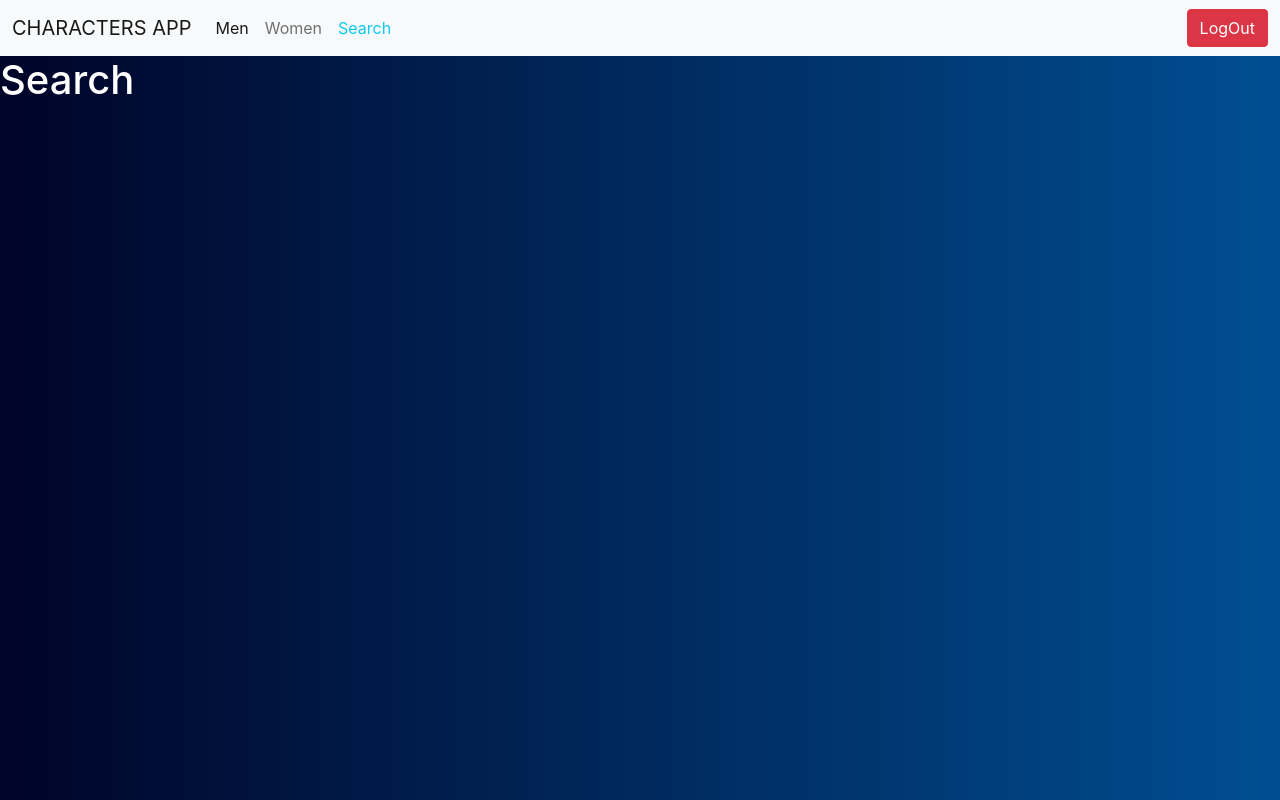
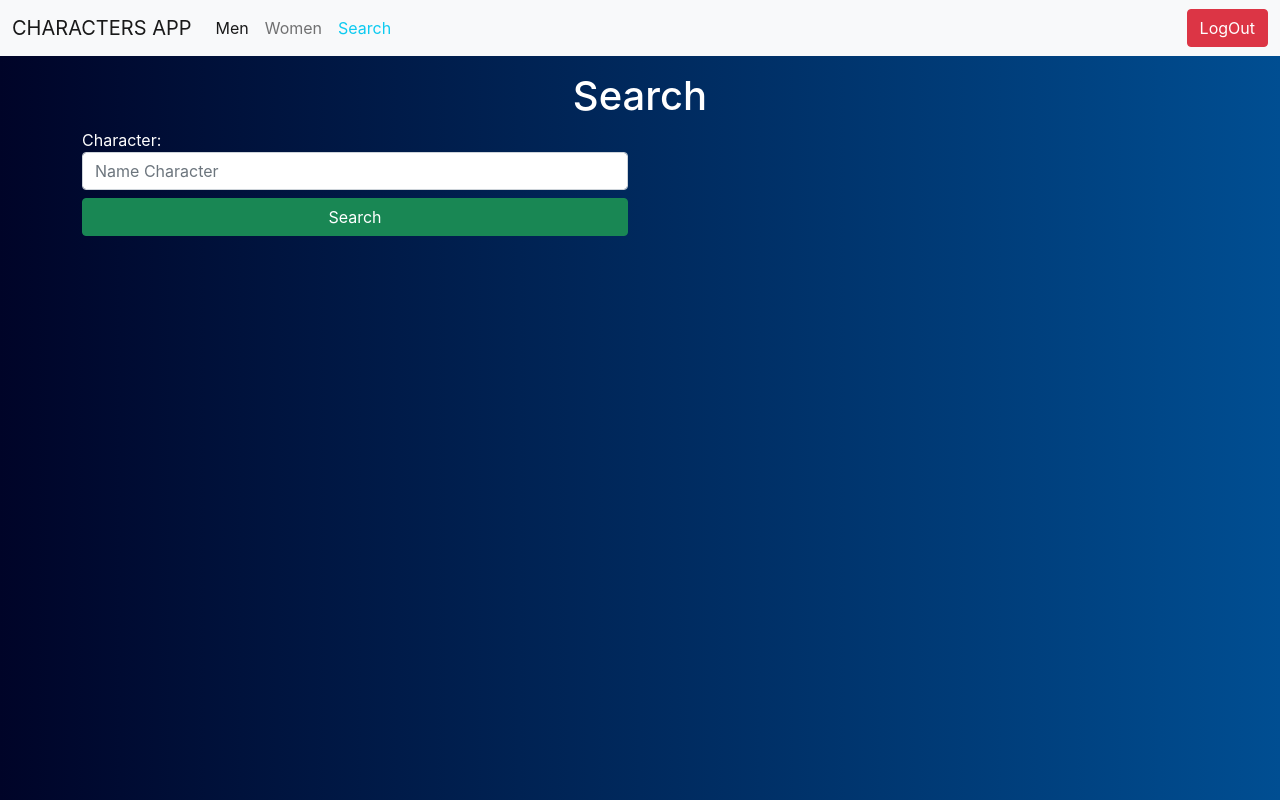
Before and after one commit to TheKevinT/React-Router-DBZ, a React (Create React App) app: page /search in a window 1280 px wide. Built offline with nearby package versions, Linux system fonts and the light colour scheme.

Commit message:
pantalla de search dar estilo y crear formulario

```diff
--- a/src/Pages/SearchScreen.jsx
+++ b/src/Pages/SearchScreen.jsx
@@ -1,11 +1,44 @@
-import React from 'react'
+import React, { useState } from "react";
 
-const SearchScreen = () => {
-    return (
-        <>
-            <h1>Search</h1>
-        </>
-    )
-}
+const SearchScreen = ({ history }) => {
+  const [inputValue, setInputValue] = useState("");
 
-export default SearchScreen
+  const _handleChange = (e) => {
+    const value = e.target.value;
+    setInputValue(value);
+  };
+  const _handleSubmit = (e) => {
+    e.preventDefault();
+    history.push(`?search=${inputValue}`);
+  };
+
+  return (
+    <>
+      <div className="container mt-3">
+        <h1 className="text-center">Search</h1>
+        <div className="row">
+          <div className="col-6">
+            <form onSubmit={_handleSubmit}>
+              <label className="form-label w-100">
+                Character:
+                <input
+                  className="form-control"
+                  type="text"
+                  placeholder="Name Character"
+                  autoComplete="off"
+                  value={inputValue}
+                  onChange={_handleChange}
+                />
+              </label>
+              <button type="submit" className="btn btn-success w-100">
+                Search
+              </button>
+            </form>
+          </div>
+        </div>
+      </div>
+    </>
+  );
+};
+
+export default SearchScreen;
```
